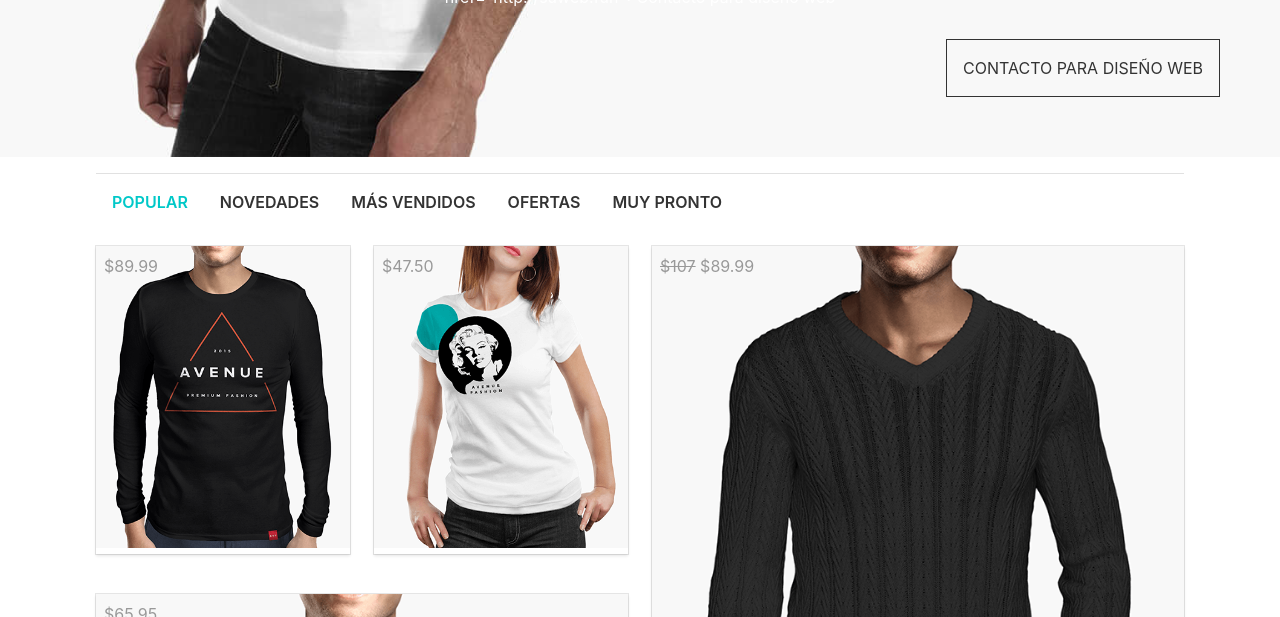
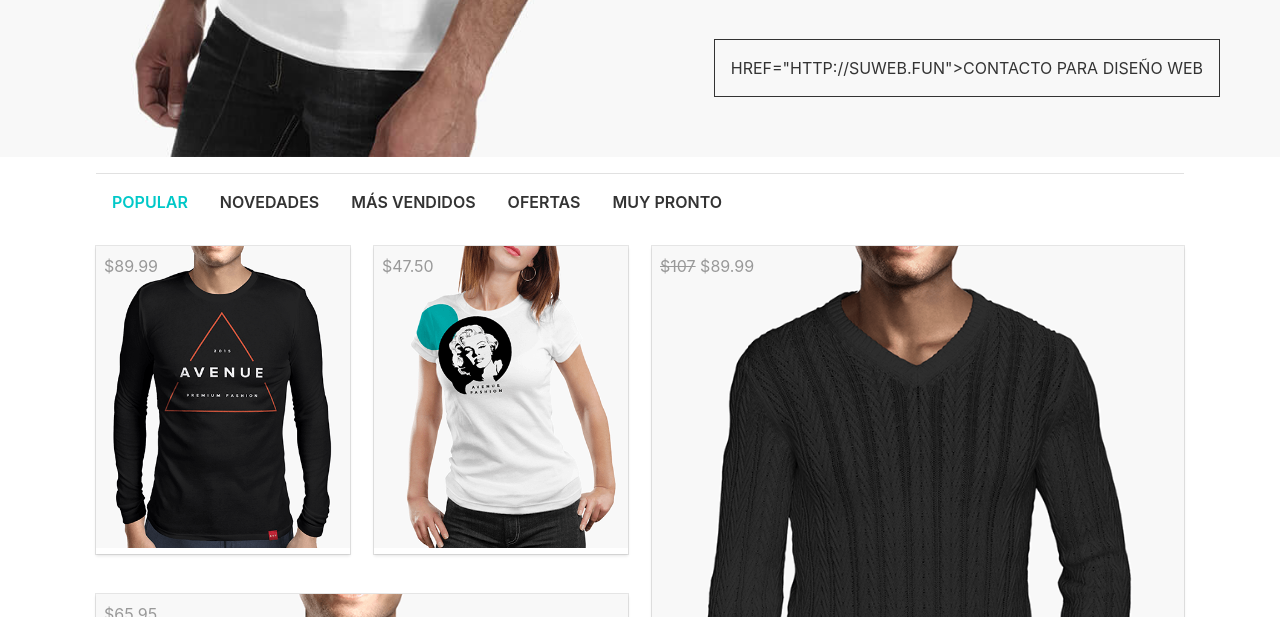
Before and after one commit to sonydo/sonydo, a plain HTML site: page index.html in a window 1280 px wide. Shown: the part 683-1300 px from the top of the page. Drawn offline with Linux system fonts and the light colour scheme.

Commit message:
Update index.html

```diff
--- a/index.html
+++ b/index.html
@@ -134,7 +134,7 @@
     <div class="banner banner-cover">
         <div class="banner-container ">
             <h1 class="title-cover">AVA</h1>
-            <a class="btn btn-default">Contacto para diseño web</a>
+            <a class="btn btn-default">
             href="http://suweb.fun">Contacto para diseño web</a>
         </div>
     </div>
```
